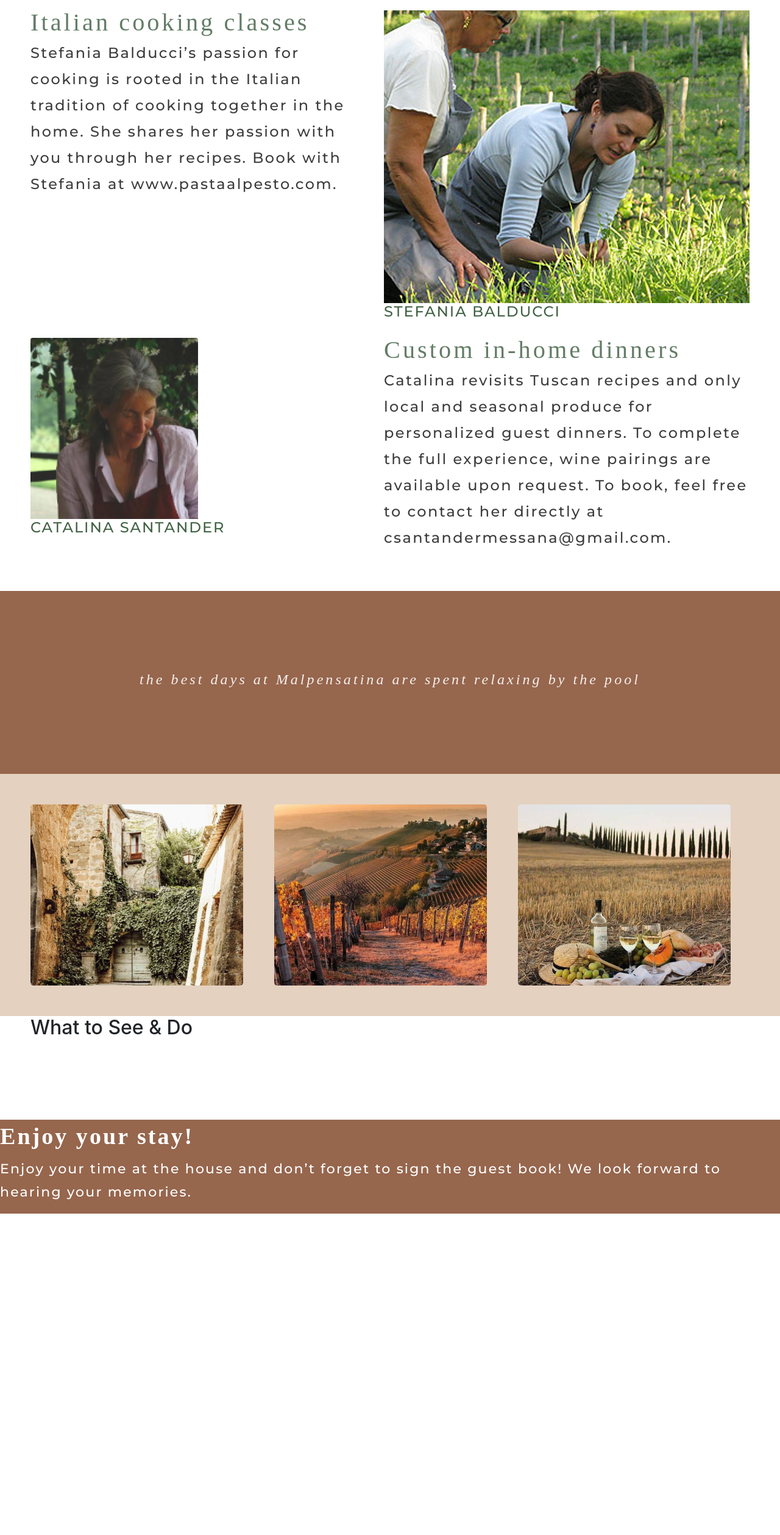
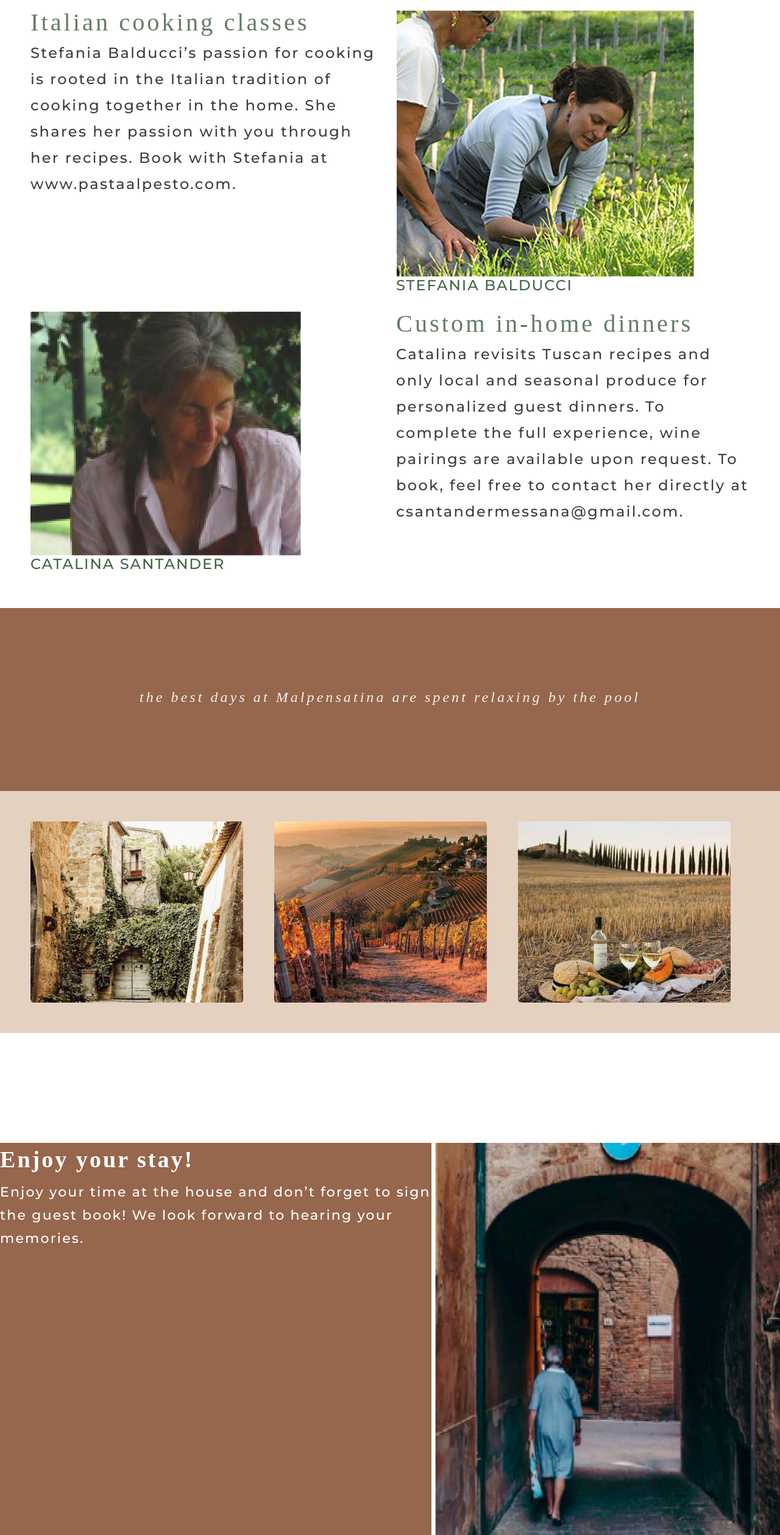
Before and after one commit to meghanmartin995/malpensatina_website, a plain HTML site: page activities.html in a window 1280 px wide. Shown: the part 885-3402 px from the top of the page at 61% size. Before the commit the page ends 2914 px from the top, so only its background shows below. Drawn offline with nearby package versions, Linux system fonts and the light colour scheme.

Commit message:
adds photos to experience page

```diff
--- a/activities.html
+++ b/activities.html
@@ -43,7 +43,7 @@
 
   <div class="activities-grid">
     <div class="grid-item">
-      <img src="img/lawrence.png" alt="">
+      <img src="img/lawrence.png" alt="lawrence d'almeida">
       <h5>LAWRENCE D'ALMEIDA</h5>
     </div>
     <div class="grid-item">
@@ -56,11 +56,11 @@ customizable to Malpensatina guests by contacting him at lamalpensatina@yahoo.co
       <p>Stefania Balducci’s passion for cooking is rooted in the Italian tradition of cooking together in the home. She shares her passion with you through her recipes. Book with Stefania at www.pastaalpesto.com.</p>
     </div>
     <div class="grid-item">
-      <img src="img/stefani.jpg" alt="">
+      <img src="img/stefanipic.png" alt="stefania balducci">
       <h5>STEFANIA BALDUCCI</h5>
     </div>
     <div class="grid-item">
-      <img src="img/catalina.png" alt="">
+      <img src="img/cat.png" alt="catalina santander">
       <h5>CATALINA SANTANDER</h5>
     </div>
     <div class="grid-item">
@@ -107,7 +107,7 @@ and don’t forget to sign the
 guest book! We look forward
 to hearing your memories. </p>
     </div>
-    <img src="" alt="">
+    <img src="img/enjoy.png" alt="italian woman walking">
   </div>
 
   <div class="footer3">
--- a/css/pages/activities.css
+++ b/css/pages/activities.css
@@ -72,6 +72,15 @@
   padding: 0 50px;
 }
 
+.tosee h2 {
+  font-family: Tiempos Fine Test;
+  font-size: 40px;
+  text-align: center;
+  letter-spacing: 0.1em;
+
+color: rgba(255, 255, 255, 0.94)
+}
+
 .text-section {
   background: #96664D;
   color: white;
--- a/css/pages/info.css
+++ b/css/pages/info.css
@@ -28,6 +28,7 @@
   padding: 10px;
   text-align: center;
   background: #E4D1C0;
+  color: white;
 }
 
 .grid-team h3 {
```
Also changed, not shown: info.html (+5 -5 lines), img/cat.png (added), img/stefanipic.png (added).
